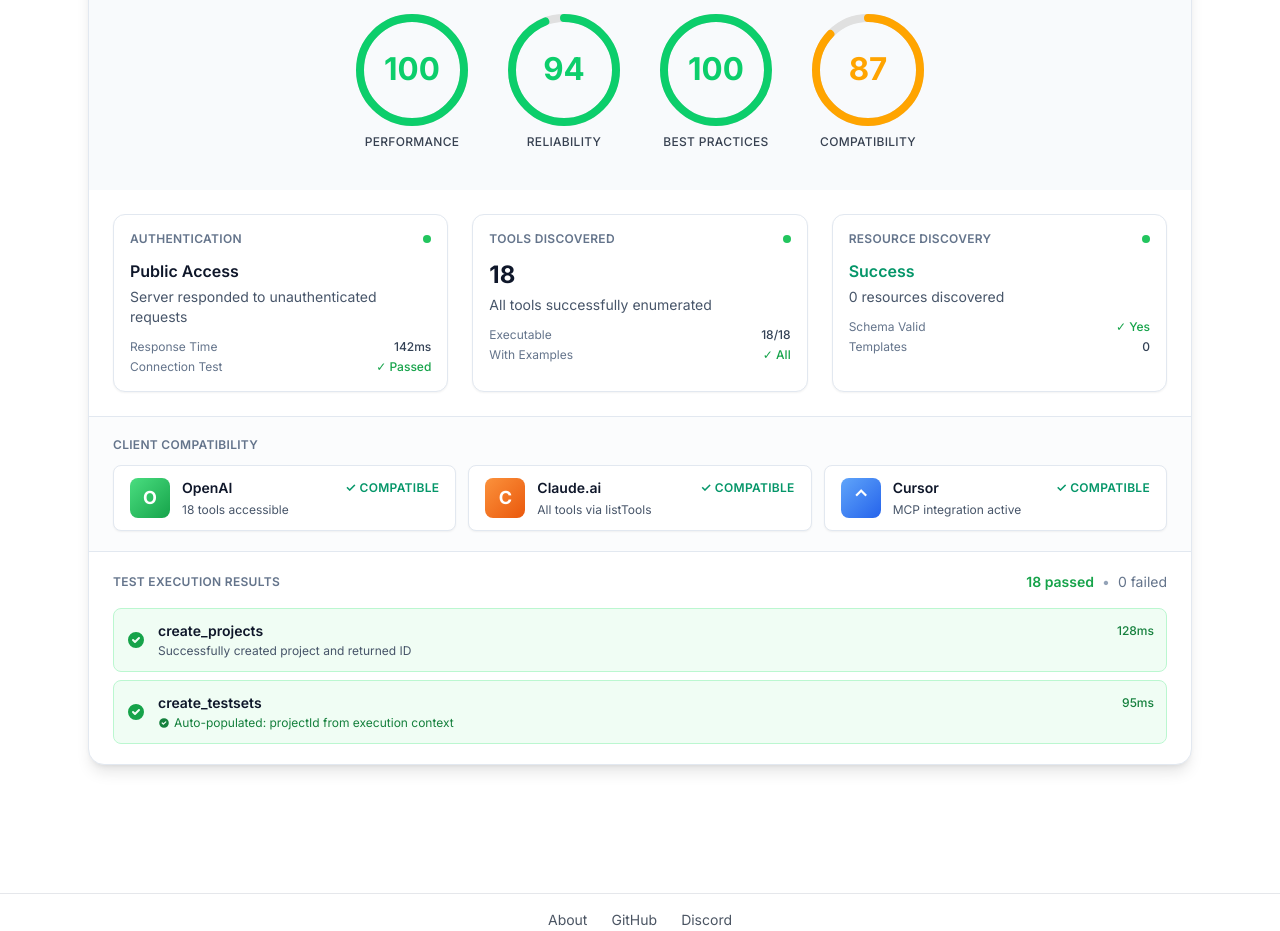
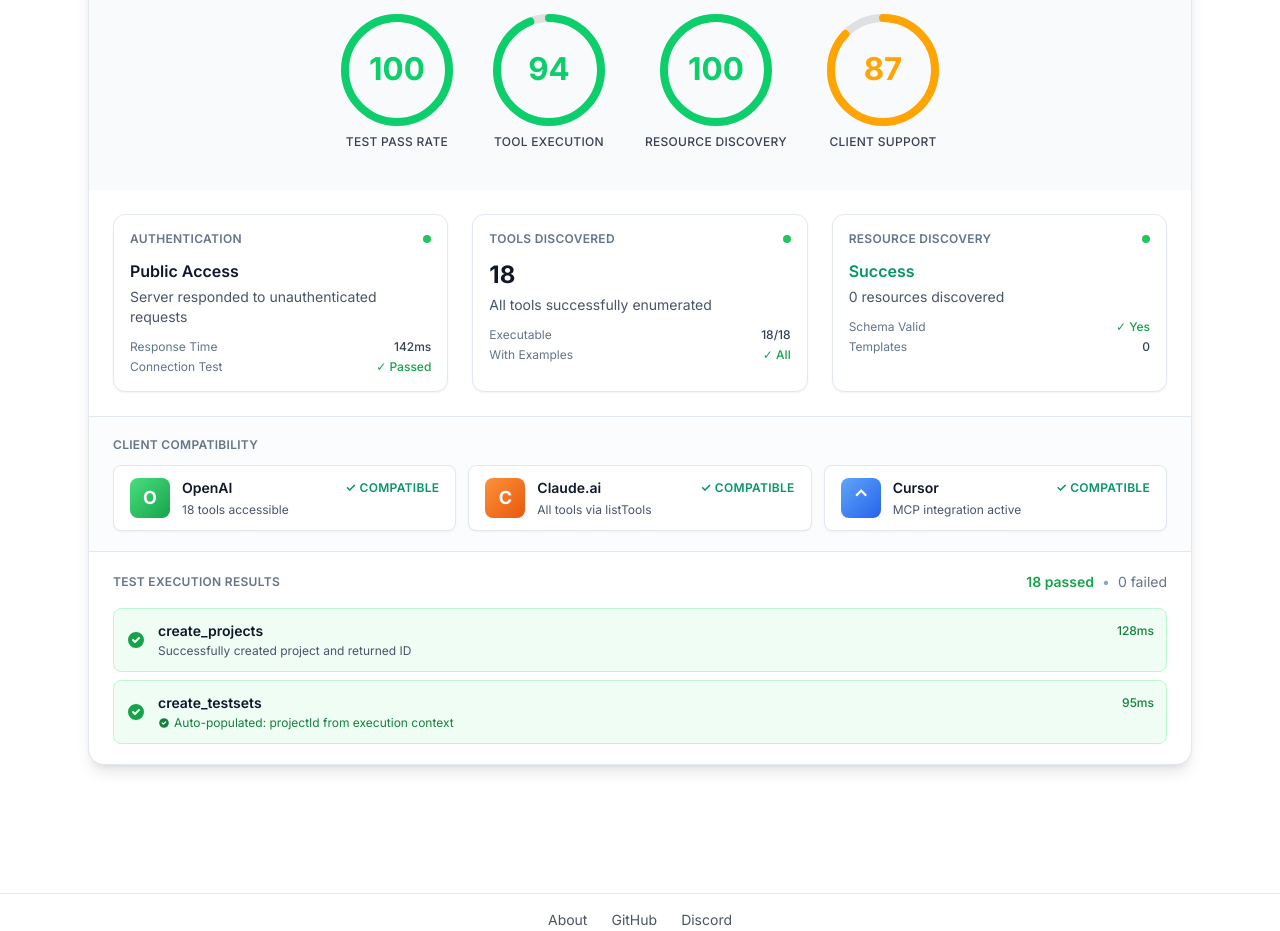
Before and after one commit to scorecard-ai/mcp-eval, a Next.js app in the folder mcp-eval-site/: page / in a window 1280 px wide. Shown: the part 820-1751 px from the top of the page. Built offline with nearby package versions, Linux system fonts and the light colour scheme.

Commit message:
update donuts

```diff
--- a/mcp-eval-site/app/components/Results.tsx
+++ b/mcp-eval-site/app/components/Results.tsx
@@ -1335,7 +1335,7 @@ export default function Results({
             <div className="flex justify-center items-center gap-10 flex-wrap">
               <DonutChart
                 score={scorecard.tests.passRate ?? 0}
-                label="Performance"
+                label="Test Pass Rate"
                 size={112}
                 strokeWidth={8}
               />
@@ -1344,7 +1344,7 @@ export default function Results({
                   ? Math.round((scorecard.tests.passed / scorecard.tests.executed) * 100)
                   : 0
                 }
-                label="Reliability"
+                label="Tool Execution"
                 size={112}
                 strokeWidth={8}
               />
@@ -1352,7 +1352,7 @@ export default function Results({
                 score={scorecard.resources.status === "Success" ? 100
                   : scorecard.resources.status === "Failed" ? 0 : 50
                 }
-                label="Best Practices"
+                label="Resource Discovery"
                 size={112}
                 strokeWidth={8}
               />
@@ -1362,7 +1362,7 @@ export default function Results({
                     scorecard.compatibility.entries.length) * 100)
                   : 0
                 }
-                label="Compatibility"
+                label="Client Support"
                 size={112}
                 strokeWidth={8}
               />
--- a/mcp-eval-site/app/page.tsx
+++ b/mcp-eval-site/app/page.tsx
@@ -141,10 +141,10 @@ export default function Home() {
             {/* Lighthouse-style metrics with donuts */}
             <div className="bg-slate-50 px-8 py-10">
               <div className="flex justify-center items-center gap-10 flex-wrap">
-                <DonutChart score={100} label="Performance" size={112} strokeWidth={8} />
-                <DonutChart score={94} label="Reliability" size={112} strokeWidth={8} />
-                <DonutChart score={100} label="Best Practices" size={112} strokeWidth={8} />
-                <DonutChart score={87} label="Compatibility" size={112} strokeWidth={8} />
+                <DonutChart score={100} label="Test Pass Rate" size={112} strokeWidth={8} />
+                <DonutChart score={94} label="Tool Execution" size={112} strokeWidth={8} />
+                <DonutChart score={100} label="Resource Discovery" size={112} strokeWidth={8} />
+                <DonutChart score={87} label="Client Support" size={112} strokeWidth={8} />
               </div>
             </div>
 
```
